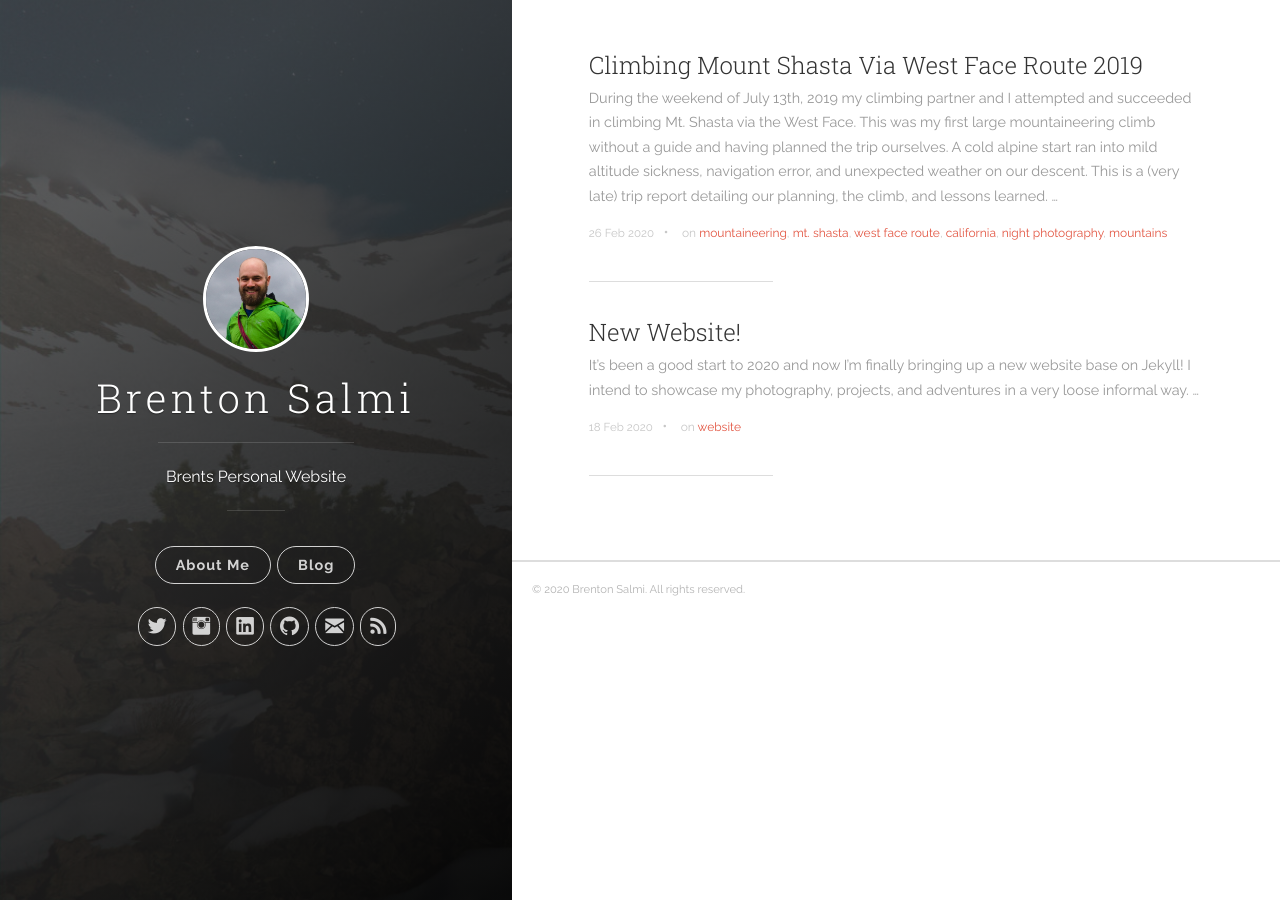
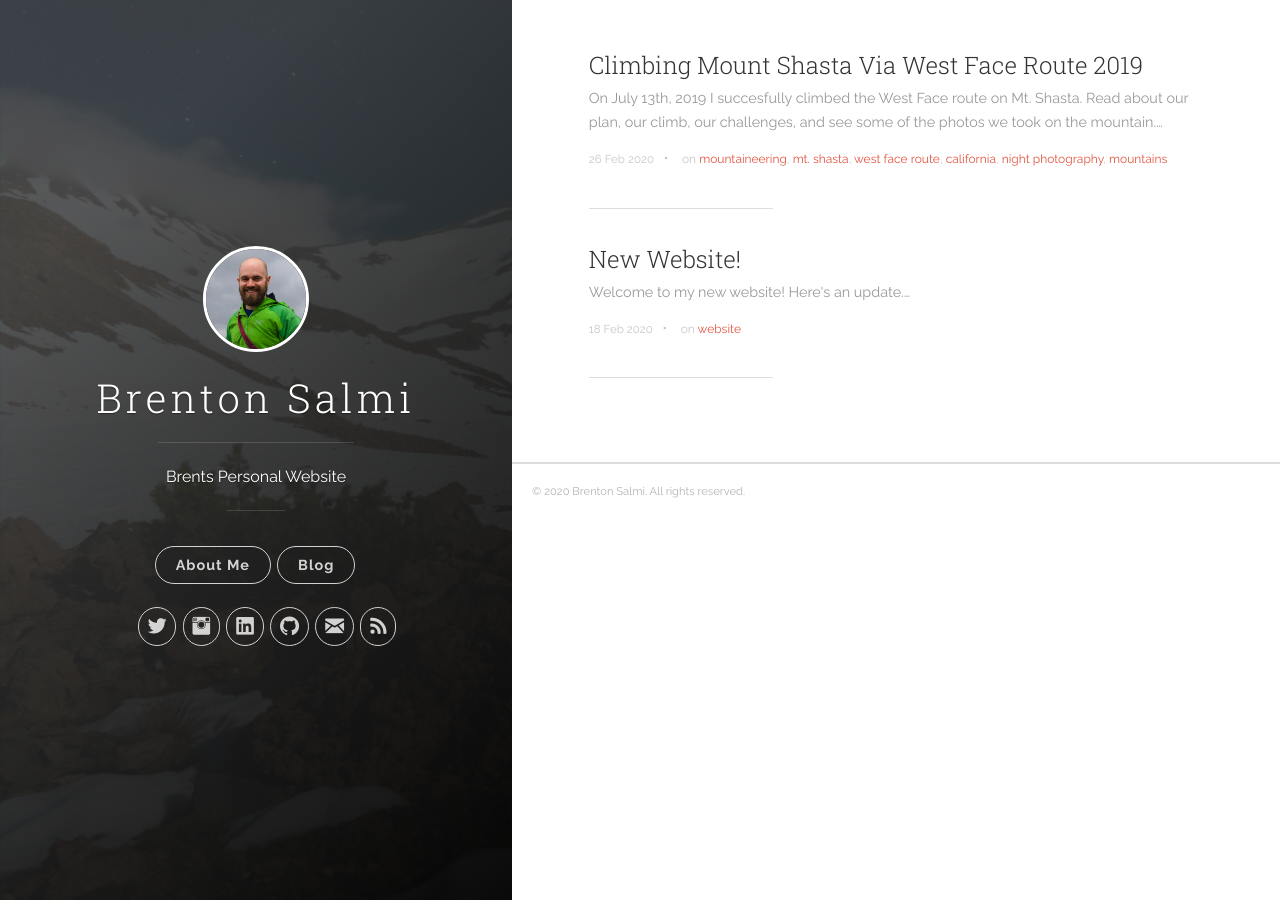
Before and after one commit to kb1lqd/website, a Jekyll site: the page built from index.html, in a window 1280 px wide. Built offline with Jekyll 4.4.1, drawn with Linux system fonts in a browser that asks for light colours; the list of posts is cut into pages by our own code.

Commit message:
Changed post to show custom description not excerpt.

```diff
--- a/_posts/2020-02-18-new-website.markdown
+++ b/_posts/2020-02-18-new-website.markdown
@@ -1,6 +1,7 @@
 ---
 title:  "New Website!"
 date:   2020-02-18 00:34:00
+description: "Welcome to my new website! Here's an update."
 categories: [website]
 tags: [website]
 ---
--- a/_posts/2020-02-26-climbing-mt-shasta-2019.md
+++ b/_posts/2020-02-26-climbing-mt-shasta-2019.md
@@ -1,6 +1,7 @@
 ---
 title:  "Climbing Mount Shasta Via West Face Route 2019"
 date:   2020-02-26 00:00:00
+description: "On July 13th, 2019 I succesfully climbed the West Face route on Mt. Shasta. Read about our plan, our climb, our challenges, and see some of the photos we took on the mountain."
 categories: [mountaineering, adventure]
 tags: [mountaineering, mt. shasta, west face route, california, night photography, mountains]
 ---
--- a/index.html
+++ b/index.html
@@ -9,7 +9,7 @@ robots: noindex
     {% for post in paginator.posts %}
       <li>
         <h2 class="post-list__post-title post-title"><a href="{{ site.baseurl }}{{ post.url }}" title="{{ post.title }}">{{ post.title }}</a></h2>
-        <p class="excerpt">{{ post.excerpt | strip_html }}&hellip;</p>
+        <p class="excerpt">{{ post.description }}&hellip;</p>
         <div class="post-list__meta">
             <time datetime="{{ post.date | date: "%Y-%m-%d %H:%M" }}" class="post-list__meta--date date">{{ post.date | date: "%-d %b %Y" }}</time>
             {% if post.tags.size > 0 %}
```
